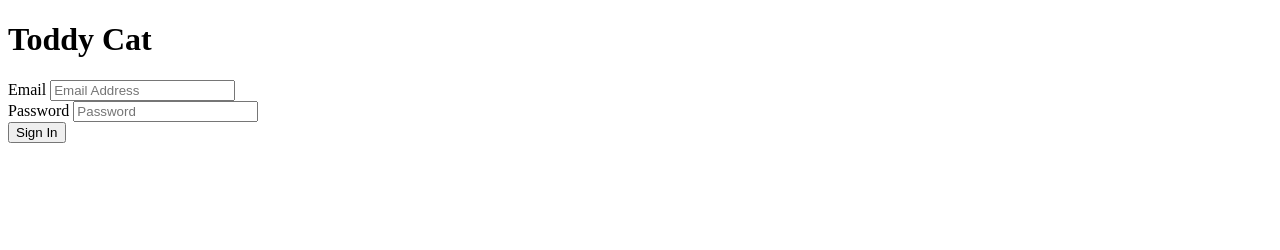
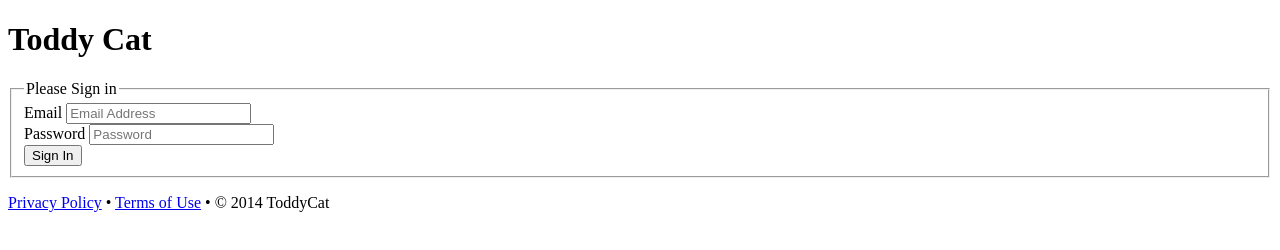
Before and after one commit to annieccheung/toddycat-prelim, a plain HTML site: page index.html in a window 1280 px wide. Drawn offline with Linux system fonts and the light colour scheme.

Commit message:
Add footer.

```diff
--- a/index.html
+++ b/index.html
@@ -12,6 +12,10 @@
 
     <main role="main">
       <form id="login-form" method="post" action="#" accept-charset="UTF-8">
+        <fieldset>
+
+          <legend>Please Sign in</legend>
+
           <div>
             <label for="user_email">Email</label>
             <input type="text" id="user_email" name="user[email]" placeholder="Email Address">
@@ -25,11 +29,19 @@
           <div>
             <input type="submit" value="Sign In">
           </div>
+
+        </fieldset>
       </form>
+
 
     </main>
 
     <footer>
+      <p>
+        <a href="/privacy">Privacy Policy</a> &bull;
+        <a href="/terms">Terms of Use</a> &bull;
+        &copy; 2014 ToddyCat
+      </p>
     </footer>
 
   </body>
```
Lines whose indentation alone changed are shown as unchanged.
